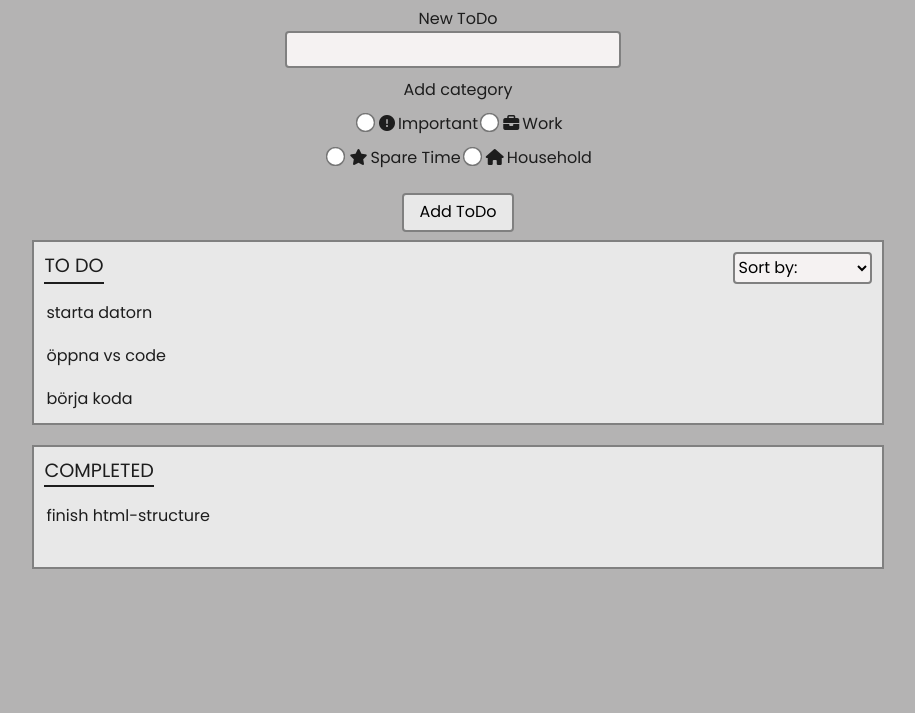
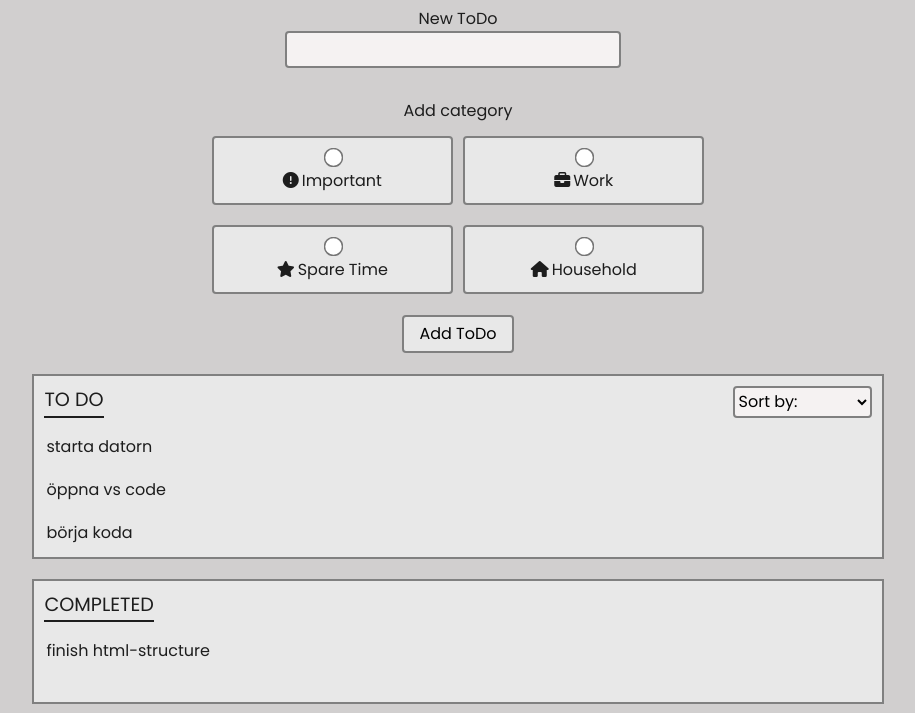
Before and after one commit to emiliamassing/ToDo-List, a website built with Vite: page index.html in a window 1280 px wide. Shown: the part 143-856 px from the top of the page, without its empty margins (182-1097 px from the left). Built offline with nearby package versions, Linux system fonts and the light colour scheme.

Commit message:
css changes for radio buttons

```diff
--- a/index.html
+++ b/index.html
@@ -26,20 +26,17 @@
           </label>
         </div>
         <div class="btnContainer">
-          <span>Add category</span>
+          <span class="category">Add category</span>
         </div>
         <div class="radioInputContainer">
-          <div class="row">
-            <label>
-              <input type="radio" name="important" id="important">
-              <span><i class="fa-solid fa-circle-exclamation category"></i>Important</span>
-            </label>
+              <label>
+                <input type="radio" name="important" id="important">
+                <span><i class="fa-solid fa-circle-exclamation category"></i>Important</span>
+              </label>
             <label>
               <input type="radio" name="work" id="work">
               <span><i class="fa-solid fa-briefcase category"></i>Work</span>
             </label>
-          </div>
-          <div class="row">
             <label>
               <input type="radio" name="spareTime" id="spareTime">
               <span><i class="fa-solid fa-star category"></i>Spare Time</span>
@@ -48,7 +45,6 @@
               <input type="radio" name="household" id="household">
               <span><i class="fa-solid fa-house category"></i>Household</span>
             </label>
-          </div>
         </div>
         <div class="btnContainer">
           <button id="addItemBtn">Add ToDo</button>
--- a/src/main.ts
+++ b/src/main.ts
@@ -1,6 +1,7 @@
 import './style/general.scss';
 import ToDoItem from './toDoItem';
 
+// Funktion för dark mode
 function toggleDarkMode() {
   const bodyElement = document.body;
   bodyElement.classList.toggle('darkMode');
@@ -12,6 +13,7 @@ darkModeBtn?.addEventListener('click', toggleDarkMode);
 const toDoList = ['Starta datorn', 'Öppna VS code', 'Börja koda'];
 const incompleteTasks: HTMLElement = document.querySelector('#incompleteTasks') as HTMLElement;
 
+// Funktion för att skriva ut en ny todo
 function printTaskList() {
   incompleteTasks.innerHTML = '';
   for (let i = 0; i < toDoList.length; i++) {
@@ -29,6 +31,7 @@ function printTaskList() {
   });
 }
 
+// Funktion för att ta bort todo
 function removeTask(e: Event) {
   const target = e.target as HTMLElement;
   const index = toDoList.indexOf(target.innerHTML);
@@ -42,6 +45,7 @@ printTaskList();
 
 const newTaskName = <HTMLInputElement>document.querySelector('#writeItem');
 
+// Funktion för att lägga till ny todo
 function addNewTask() {
   if (newTaskName.value.length === 0) {
     alert('You need to write something');
--- a/src/style/_base.scss
+++ b/src/style/_base.scss
@@ -9,6 +9,12 @@ body{
     .inputContainer{
         input[type=text]{
            background-color: var.$inputColor;
+        }
+    }
+
+    .radioInputContainer{
+        label{
+            background-color: var.$toDoWhiteColor;
         }
     }
 
@@ -48,6 +54,12 @@ body{
         }
     }
 
+    .radioInputContainer{
+        label{
+            background-color: var.$toDoDmColor;
+        }
+    }
+
     .toDoContainer{
         background-color: var.$toDoDmColor;
 
@@ -80,10 +92,6 @@ body{
             background-color: #5b5a5a;
             border: 2px solid #3d3d3d;
         }
-    }
-
-    i{
-        color: #333;
     }
 }
 
@@ -186,6 +194,11 @@ button#darkModeBtn{
     display: flex;
     flex-wrap: wrap;
     justify-content: center;
+
+    span.category{
+        margin-top: 1.3rem;
+        margin-bottom: 0.8rem;
+    }
 }
 
 .inputContainer{
@@ -211,23 +224,31 @@ button#darkModeBtn{
 
 button#addItemBtn{
     width: 7em;
-    margin-top: 8px;
-    margin-bottom: 8px;
+    margin-top: 1.3rem;
+    margin-bottom: 1.3rem;
 }
 
 .radioInputContainer{
-    margin-bottom: 15px;
+    display: grid;
+    grid-template-columns: repeat(2, 1fr);
+    grid-template-rows: repeat(2, 1fr);
+    grid-column-gap: 10px;
+    grid-row-gap: 20px;
+    width: 90%;
+    margin: 0 auto;
 
-    .row{
-        margin: 10px;
+    label{
         display: flex;
-        flex-wrap: wrap;
-        flex-direction: row;
-        justify-content: center;
+        flex-direction: column;
+        align-items: center;
+        padding: 10px;
+        border: 2px solid var.$borderColor;
+        border-radius: 4px;
     }
 
     input[type=radio]{
         transform: scale(1.5);
+        margin-bottom: 5px;
     }
 
     i.category{
--- a/src/style/_desktop.scss
+++ b/src/style/_desktop.scss
@@ -10,3 +10,7 @@ main{
         width: 21em;
     }
 }
+
+.radioInputContainer{
+    max-width: 55%;
+}
--- a/src/style/_mobile.scss
+++ b/src/style/_mobile.scss
@@ -12,6 +12,10 @@
     }
 }
 
+.radioInputContainer{
+    max-width: 70%;
+}
+
 .tasks{
     .taskBar{
         flex-direction: row;
--- a/src/style/_tablet.scss
+++ b/src/style/_tablet.scss
@@ -2,3 +2,7 @@ main{
     max-width: 80%;
     margin: 0 auto;
 }
+
+.radioInputContainer{
+    max-width: 65%;
+}
--- a/src/style/utils/_variables.scss
+++ b/src/style/utils/_variables.scss
@@ -1,5 +1,5 @@
 $blackTextColor: #1d1d1d;
-$whiteBgColor: #b4b3b3;
+$whiteBgColor: #d1cfcf;
 $toDoWhiteColor: #e8e8e8;
 $borderColor: gray;
 $inputColor: #f5f2f2;
--- a/src/toDoItem.ts
+++ b/src/toDoItem.ts
@@ -1,4 +1,4 @@
-type Categories = 'important' | 'work' | 'spareTime' | 'household';
+type Categories = 'important' | 'work' | 'spareTime' | 'household'; // ta ev bort denna och byt till string
 
 class ToDoItem {
   taskName: string;
@@ -20,8 +20,6 @@ class ToDoItem {
   }
 }
 
-let incompleteTasks: ToDoItem[] = [];
+let incompleteTaskList: ToDoItem[] = [];
 
 export default ToDoItem;
-
-// enbart tillfälligt angivna som tomma värden
```
